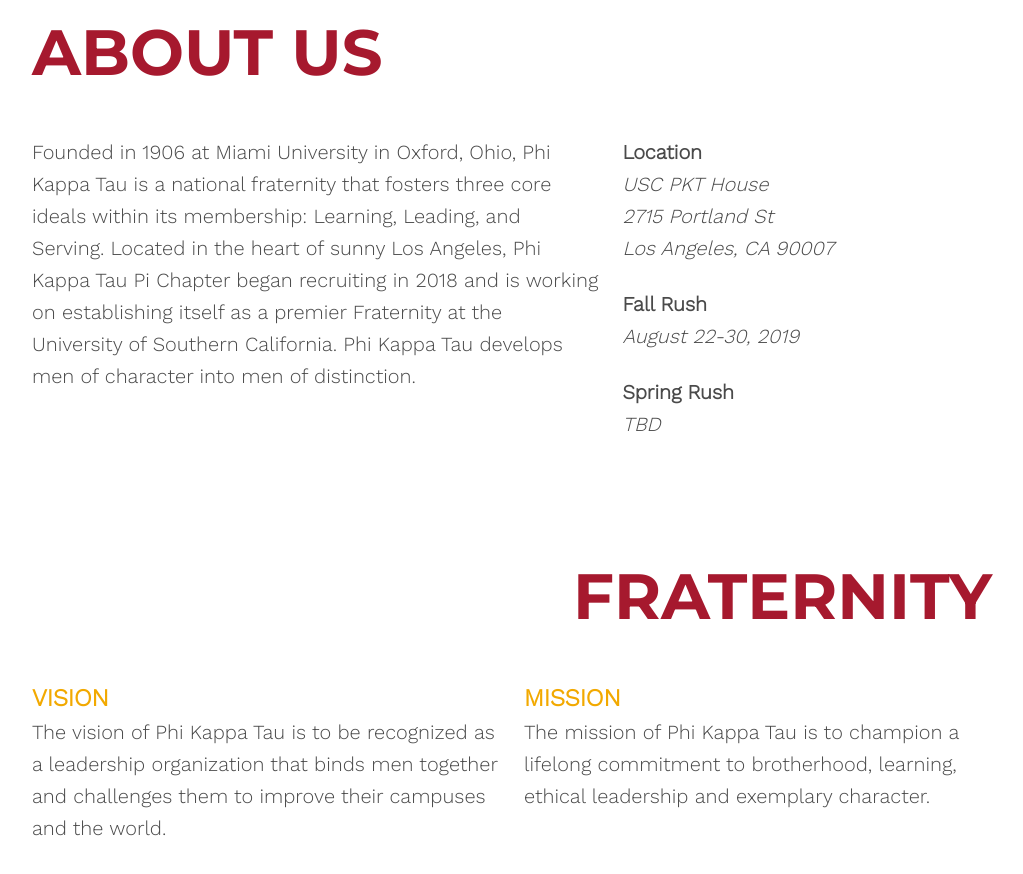
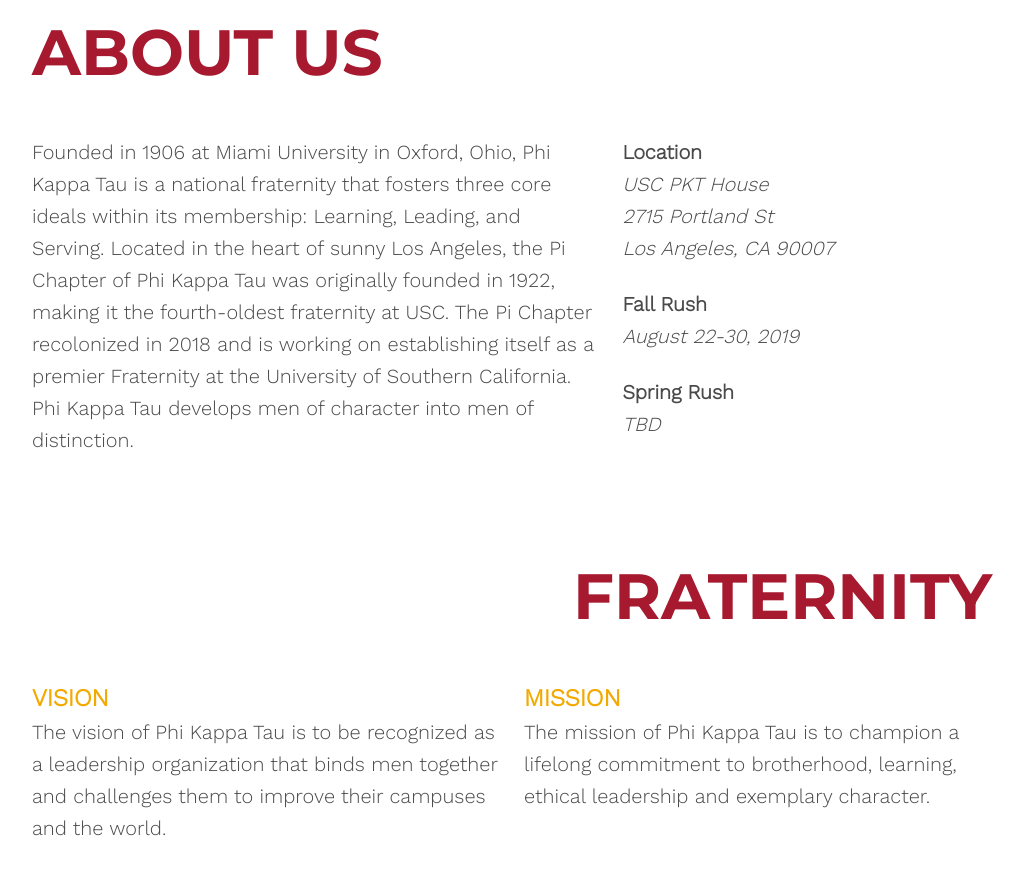
Before and after one commit to usc-phi-kappa-tau/website, a React (Create React App) app: page / in a window 1280 px wide. Shown: the part 880-1754 px from the top of the page, without its empty margins (128-1151 px from the left). Built offline with nearby package versions, Linux system fonts and the light colour scheme.

Commit message:
edited about description

```diff
--- a/src/components/About.jsx
+++ b/src/components/About.jsx
@@ -8,14 +8,14 @@
             <div className="columns">
                 <div className="column is-three-fifths">
                     <p>
-                        Founded in 1906 at Miami University in Oxford, Ohio, Phi
-                        Kappa Tau is a national fraternity that fosters three core
-                        ideals within its membership: Learning, Leading, and Serving.
-                        Located in the heart of sunny Los Angeles, Phi Kappa Tau Pi
-                        Chapter began recruiting in 2018 and is working on establishing
-                        itself as a premier Fraternity at the University of Southern
-                        California. Phi Kappa Tau develops men of character into men of
-                        distinction.
+                        Founded in 1906 at Miami University in Oxford, Ohio, Phi Kappa Tau
+                        is a national fraternity that fosters three core ideals within its membership:
+                        Learning, Leading, and Serving. Located in the heart of sunny Los Angeles,
+                        the Pi Chapter of Phi Kappa Tau was originally founded in 1922, making it
+                        the fourth-oldest fraternity at USC.  The Pi Chapter recolonized in 2018
+                        and is working on establishing itself as a premier Fraternity at the
+                        University of Southern California. Phi Kappa Tau develops men of character
+                        into men of distinction.
                     </p>
                 </div>
 
```
